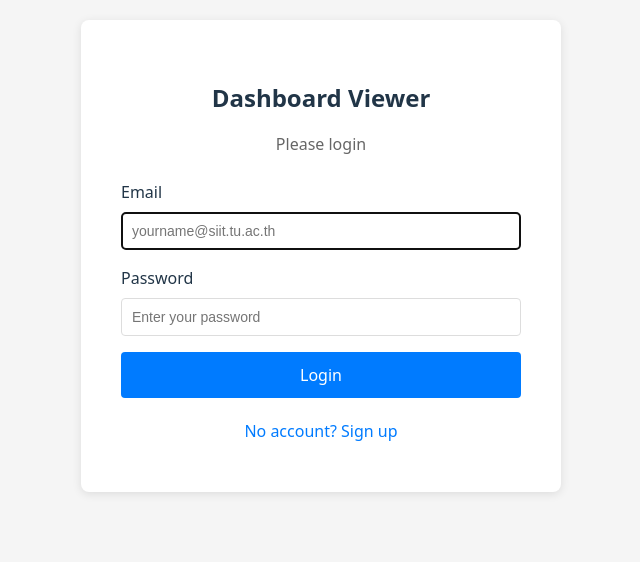
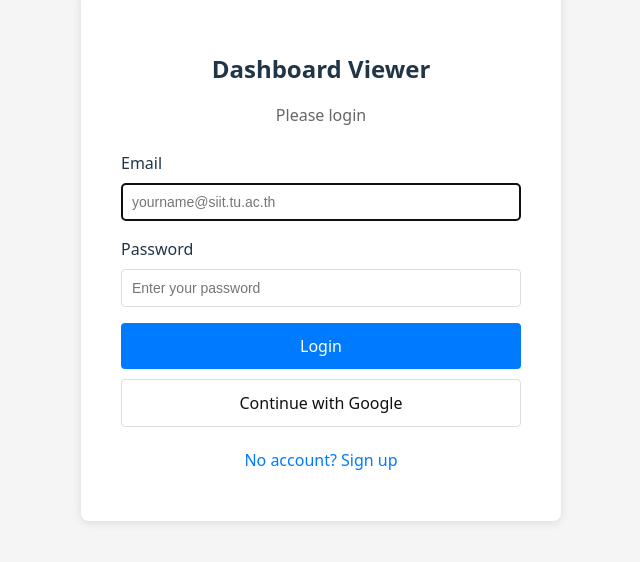
Before and after one commit to 20macchiken/Web-For-Dashboard, a React (Vite) app in the folder Frontend/: page /login in a window 1280 px wide. Shown: the part 144-706 px from the top of the page, without its empty margins (319-959 px from the left). Built offline with nearby package versions, Linux system fonts and the light colour scheme.

Commit message:
Working Google OAuth from Supabase functions.
use of google cloud to request for their client ids, inlduing setting up the redirect url that data will sent and more.

```diff
--- a/Frontend/src/pages/Home.jsx
+++ b/Frontend/src/pages/Home.jsx
@@ -13,10 +13,10 @@ export default function Home() {
   )
 
   useEffect(() => {
-    if (user?.username) {
+    if (user?.email) {
       localStorage.setItem(storageKey, dashboardURL)
     }
-  }, [dashboardURL, storageKey, user?.username])
+  }, [dashboardURL, storageKey, user?.email])
 
   const normalizeURL = (url) => {
     if (!url || url.trim() === '') return ''
--- a/Frontend/src/pages/Login.jsx
+++ b/Frontend/src/pages/Login.jsx
@@ -1,6 +1,7 @@
 import { useState } from "react";
 import { useNavigate } from "react-router-dom";
 import { useAuth } from "../context/AuthContext";
+import { supabase } from "../lib/supabaseClient"; // use of supabase client for functions
 
 export default function Login() {
   const [mode, setMode] = useState("login"); // "login" | "signup"
@@ -30,6 +31,18 @@ export default function Login() {
     } catch (err) {
       setError(err.message || "Auth failed");
     }
+  };
+
+  // Google OAuth login
+  const loginWithGoogle = async () => {
+    setError("");
+    const { error } = await supabase.auth.signInWithOAuth({
+      provider: "google",
+      options: {
+        redirectTo: window.location.origin, // redirect back to the app
+      },
+    });
+    if (error) setError(error.message);
   };
 
   return (
@@ -163,6 +176,26 @@ export default function Login() {
           </button>
         </form>
 
+        {/* Sign in to Google button */}
+        <button
+          onClick={loginWithGoogle}
+          style={{
+            width: "100%",
+            padding: "12px",
+            marginTop: "10px",
+            backgroundColor: "white",
+            color: "#111",
+            border: "1px solid #ddd",
+            borderRadius: "4px",
+            fontSize: "16px",
+            fontWeight: "500",
+            cursor: "pointer",
+            boxSizing: "border-box",
+          }}
+        >
+          Continue with Google
+        </button>
+
         <div style={{ marginTop: 12, textAlign: "center" }}>
           {mode === "login" ? (
             <button
--- a/Frontend/src/pages/Settings.jsx
+++ b/Frontend/src/pages/Settings.jsx
@@ -11,7 +11,7 @@ export default function Settings() {
   )
 
   const save = () => {
-    if (user?.username) {
+    if (user?.email) {
       localStorage.setItem(storageKey, value)
       alert('Saved! กลับไปหน้า Home เพื่อดูผล')
     }
```
